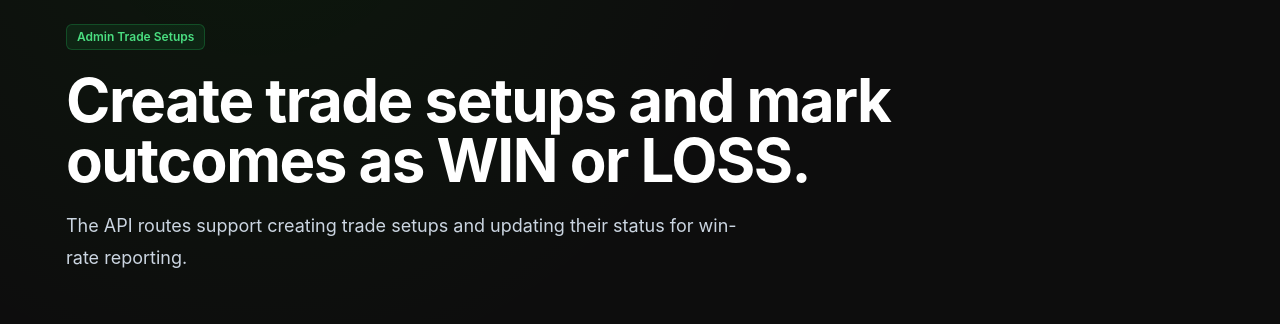
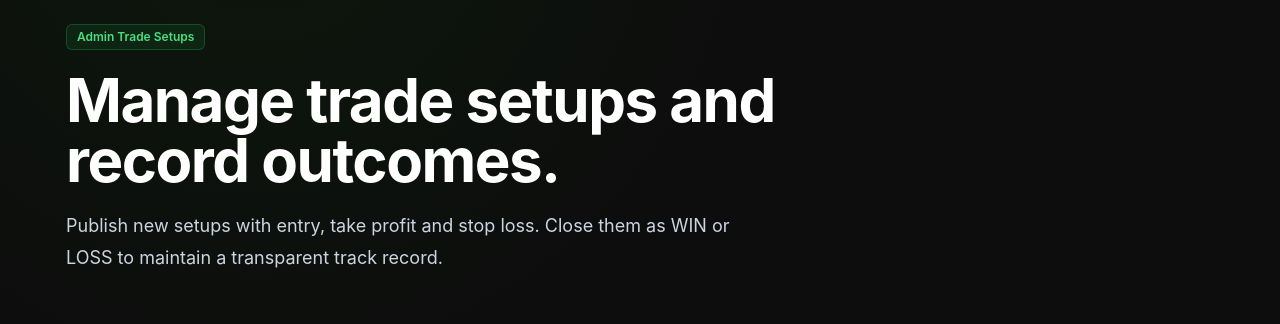
Before and after one commit to cranckbgbg/trading-portal, a Next.js app: page /admin/trade-setups in a window 1280 px wide. Shown: the part 122-446 px from the top of the page. Built offline with nearby package versions, Linux system fonts and the light colour scheme; no server answers; the database is empty.

Commit message:
auto update: 2026-06-03 23:20

```diff
--- a/app/admin/news/page.tsx
+++ b/app/admin/news/page.tsx
@@ -7,7 +7,7 @@ export default async function AdminNewsPage() {
 
   return (
     <>
-      <PageHero eyebrow="Admin News" title="Manage editorial and n8n-published market news." description="Automated webhook entries and manual stories can be reviewed from this area." />
+      <PageHero eyebrow="Admin News" title="Manage market news and editorial content." description="Review, publish and organise market news across Forex, Gold, Crypto and Macro categories." />
       <section className="container grid gap-4 pb-16">
         {news.map((item) => (
           <Card key={item.slug} className="p-5">
--- a/app/admin/trade-setups/page.tsx
+++ b/app/admin/trade-setups/page.tsx
@@ -7,7 +7,7 @@ export default async function AdminTradeSetupsPage() {
 
   return (
     <>
-      <PageHero eyebrow="Admin Trade Setups" title="Create trade setups and mark outcomes as WIN or LOSS." description="The API routes support creating trade setups and updating their status for win-rate reporting." />
+      <PageHero eyebrow="Admin Trade Setups" title="Manage trade setups and record outcomes." description="Publish new setups with entry, take profit and stop loss. Close them as WIN or LOSS to maintain a transparent track record." />
       <section className="container grid gap-4 pb-16">
         {setups.map((setup, index) => (
           <Card key={`${setup.symbol}-${index}`} className="grid gap-3 p-5 md:grid-cols-5 md:items-center">
```
